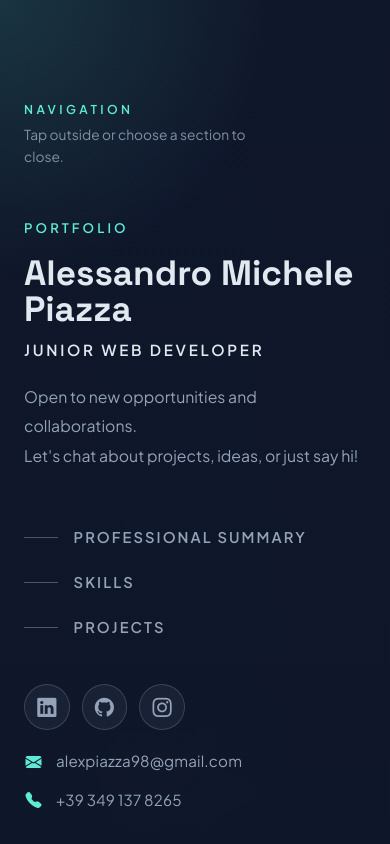
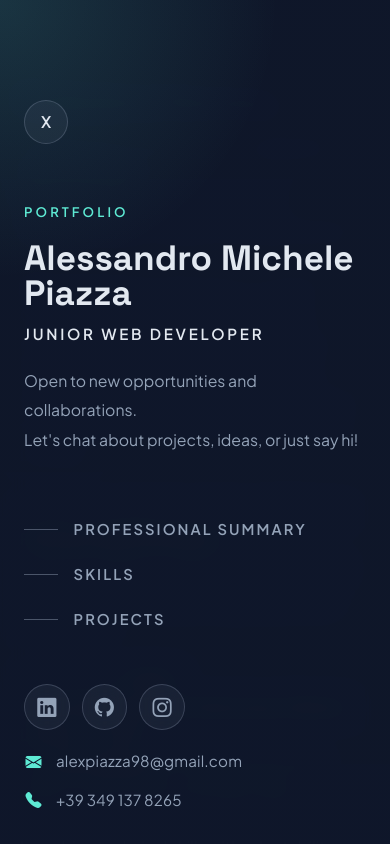
Before and after one commit to Alessandro-Michele-Piazza/Alessandro-Michele-Piazza.github.io, a React (Vite) app: page / in a window 390 px wide. Both pictures are taken after a click on the button "Open navigation menu". Shown: the top 844 px of the page. Built offline with nearby package versions, Linux system fonts and the light colour scheme.

Commit message:
aggiustata sidebar

```diff
--- a/src/components/Navbar.jsx
+++ b/src/components/Navbar.jsx
@@ -232,11 +232,17 @@ export default function Navbar() {
                 event.stopPropagation();
               }}
             >
-              <div className="navbar__mobile-header" data-aos="fade-down" data-aos-duration="400">
-                <div className="navbar__mobile-kicker">
-                  <span className="navbar__mobile-label">Navigation</span>
-                  <span className="navbar__mobile-hint">Tap outside or choose a section to close.</span>
-                </div>
+              <div className="navbar__mobile-header " data-aos="fade-down" data-aos-duration="400">
+
+
+                <button
+                  type="button"
+                  className="navbar__mobile-close"
+                  onClick={closeMenu}
+                  aria-label="Close navigation menu"
+                >
+                  <span aria-hidden="true">X</span>
+                </button>
               </div>
 
               <NavigationSections onNavigate={closeMenu} animated />
--- a/src/css/homepage.css
+++ b/src/css/homepage.css
@@ -1,7 +1,48 @@
+.homepage__summary {
+  width: 100%;
+}
+
+.homepage__summary-card {
+  width: min(100%, 45vw);
+  margin-top: 14vh;
+}
+
+.homepage__summary-title {
+  margin: 0 0 1.25rem;
+  color: var(--white);
+  font-size: clamp(1.45rem, 1rem + 1vw, 2rem);
+  font-weight: 700;
+  line-height: 1.2;
+}
+
 .scitta_presentazione {
   font-size: clamp(1rem, 1.1vw, 2rem);
   line-height: 1.5;
-  max-width: 45vw;
+  max-width: none;
   color: var(--silver);
-  margin-top: 14vh;
+  margin: 0;
 }
+
+@media (max-width: 767.98px) {
+  .homepage__summary {
+    align-items: stretch !important;
+  }
+
+  .homepage__summary-card {
+    width: 100%;
+    max-width: 42rem;
+    margin-top: 5.5rem;
+    padding-inline: 1.25rem;
+    box-sizing: border-box;
+  }
+
+  .homepage__summary-title {
+    margin-bottom: 1rem;
+    font-size: clamp(1.5rem, 6vw, 2rem);
+  }
+
+  .scitta_presentazione {
+    font-size: clamp(1rem, 4vw, 1.1rem);
+    line-height: 1.75;
+  }
+}
--- a/src/css/sidebar.css
+++ b/src/css/sidebar.css
@@ -16,6 +16,10 @@
 
 .navbar__toggle,
 .navbar__mobile-overlay {
+  display: none;
+}
+
+.navbar__mobile-close {
   display: none;
 }
 
@@ -313,19 +317,41 @@
     gap: 0.35rem;
   }
 
+  .navbar__mobile-close {
+    display: inline-flex;
+    align-items: center;
+    justify-content: center;
+    width: 2.75rem;
+    height: 2.75rem;
+    padding: 0;
+    border: 1px solid rgba(148, 163, 184, 0.28);
+    border-radius: 999px;
+    background-color: rgba(148, 163, 184, 0.08);
+    color: var(--white);
+    font-size: 1rem;
+    font-weight: 700;
+    line-height: 1;
+    transition:
+      border-color 0.3s ease,
+      background-color 0.3s ease,
+      color 0.3s ease,
+      transform 0.3s ease;
+  }
+
+  .navbar__mobile-close:hover,
+  .navbar__mobile-close:focus-visible {
+    border-color: rgba(94, 234, 212, 0.45);
+    background-color: rgba(94, 234, 212, 0.08);
+    color: var(--teal);
+    transform: translateY(-1px);
+  }
+
   .navbar__mobile-label {
     color: var(--teal);
     font-size: 0.76rem;
     font-weight: 600;
     letter-spacing: 0.28em;
     text-transform: uppercase;
-  }
-
-  .navbar__mobile-hint {
-    max-width: 15rem;
-    color: rgba(148, 163, 184, 0.86);
-    font-size: 0.86rem;
-    line-height: 1.6;
   }
 
   .navbar__intro,
--- a/src/views/Homepage.jsx
+++ b/src/views/Homepage.jsx
@@ -1,10 +1,11 @@
 export default function Homepage() {
   return (
     <>
-      <section className="d-flex flex-column align-items-center justify-content-center">
-        <article id="presentazione">
+      <section className="homepage__summary d-flex flex-column align-items-center justify-content-center">
+        <article id="presentazione" className="homepage__summary-card">
+          <h2 className="homepage__summary-title">Professional Summary</h2>
           <p className="scitta_presentazione">
-            I'm Alessandro Michele Piazza, a
+            I'm Alessandro Michele Piazza a
             <strong className="scritta-bianca"> Full Stack Web Developer </strong>
             with a background in Computer Science and a passion for creating
             modern, scalable web applications.
```
